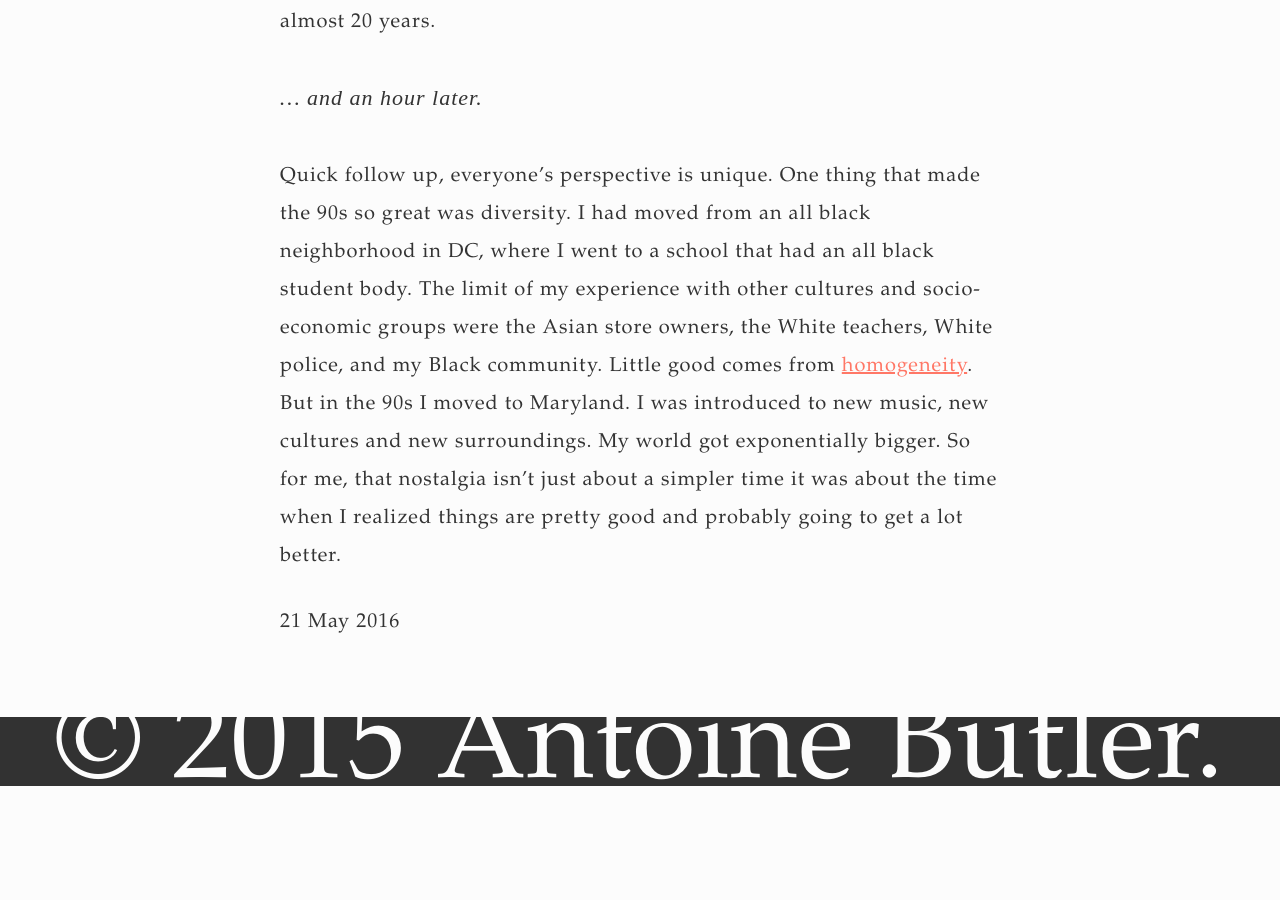
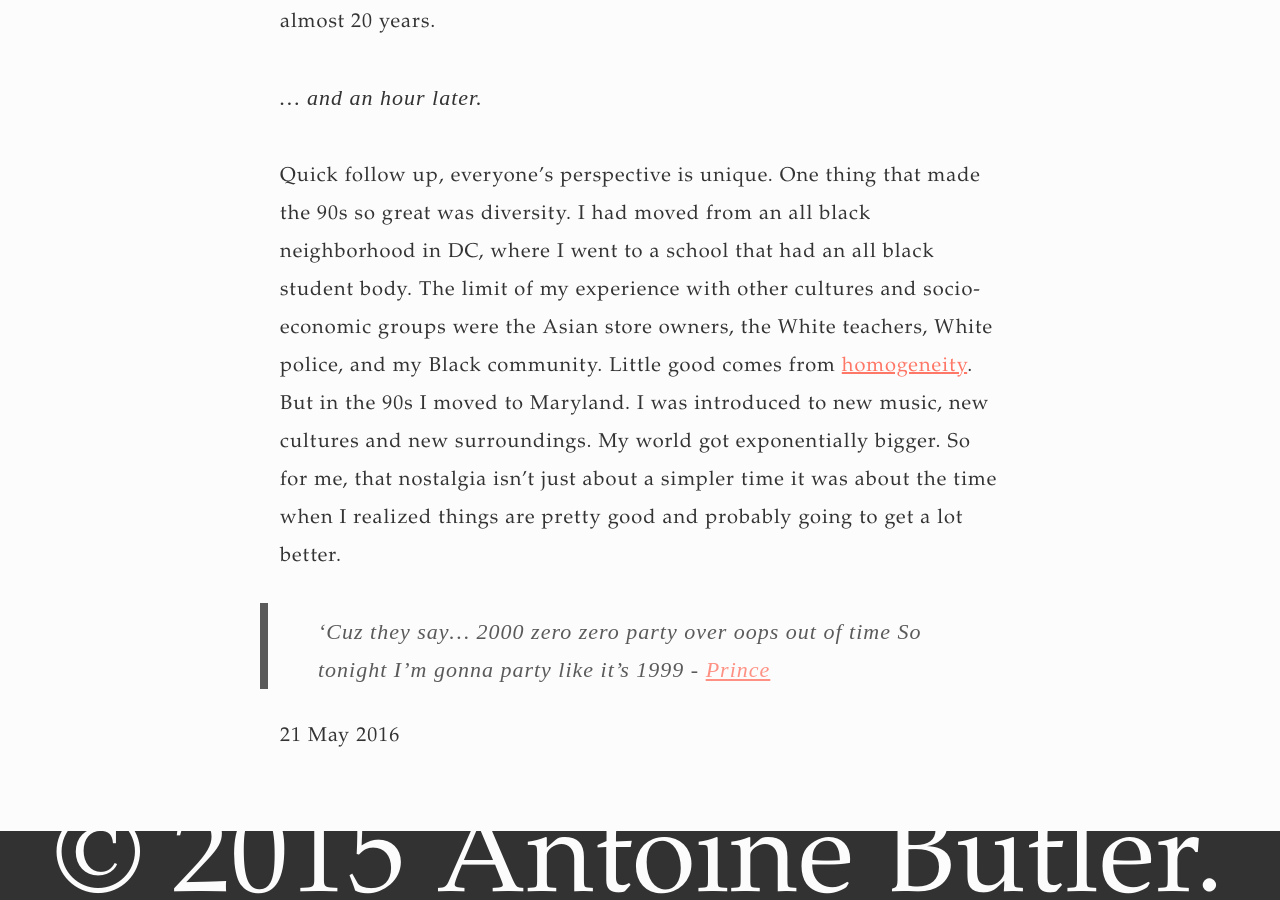
Before and after one commit to aebsr/aebsr.github.com, a Jekyll site: the page built from _posts/2016-05-21-90s.md, in a window 1280 px wide and 900 px high, scrolled down 1060 px. Built offline with Jekyll 4.4.1, drawn with Linux system fonts in a browser that asks for light colours; comment, search, counter and statistics services are not loaded; before the commit the page ends 1846 px from its top, so only the background shows below that.

Commit message:
how could I miss that one

```diff
--- a/_posts/2016-05-21-90s.md
+++ b/_posts/2016-05-21-90s.md
@@ -14,3 +14,7 @@ What's interesting about this argument is, when some older generations reminisce
 *... and an hour later.*
 
 Quick follow up, everyone's perspective is unique. One thing that made the 90s so great was diversity. I had moved from an all black neighborhood in DC, where I went to a school that had an all black student body. The limit of my experience with other cultures and socio-economic groups were the Asian store owners, the White teachers, White police, and my Black community. Little good comes from [homogeneity](/2016/02/06/code-the-block/#to-pimp-a-butterfly). But in the 90s I moved to Maryland. I was introduced to new music, new cultures and new surroundings. My world got exponentially bigger. So for me, that nostalgia isn't just about a simpler time it was about the time when I realized things are pretty good and probably going to get a lot better.
+
+> 'Cuz they say...
+2000 zero zero party over oops out of time
+So tonight I'm gonna party like it's 1999 - [Prince](http://genius.com/Prince-1999-lyrics)
```
